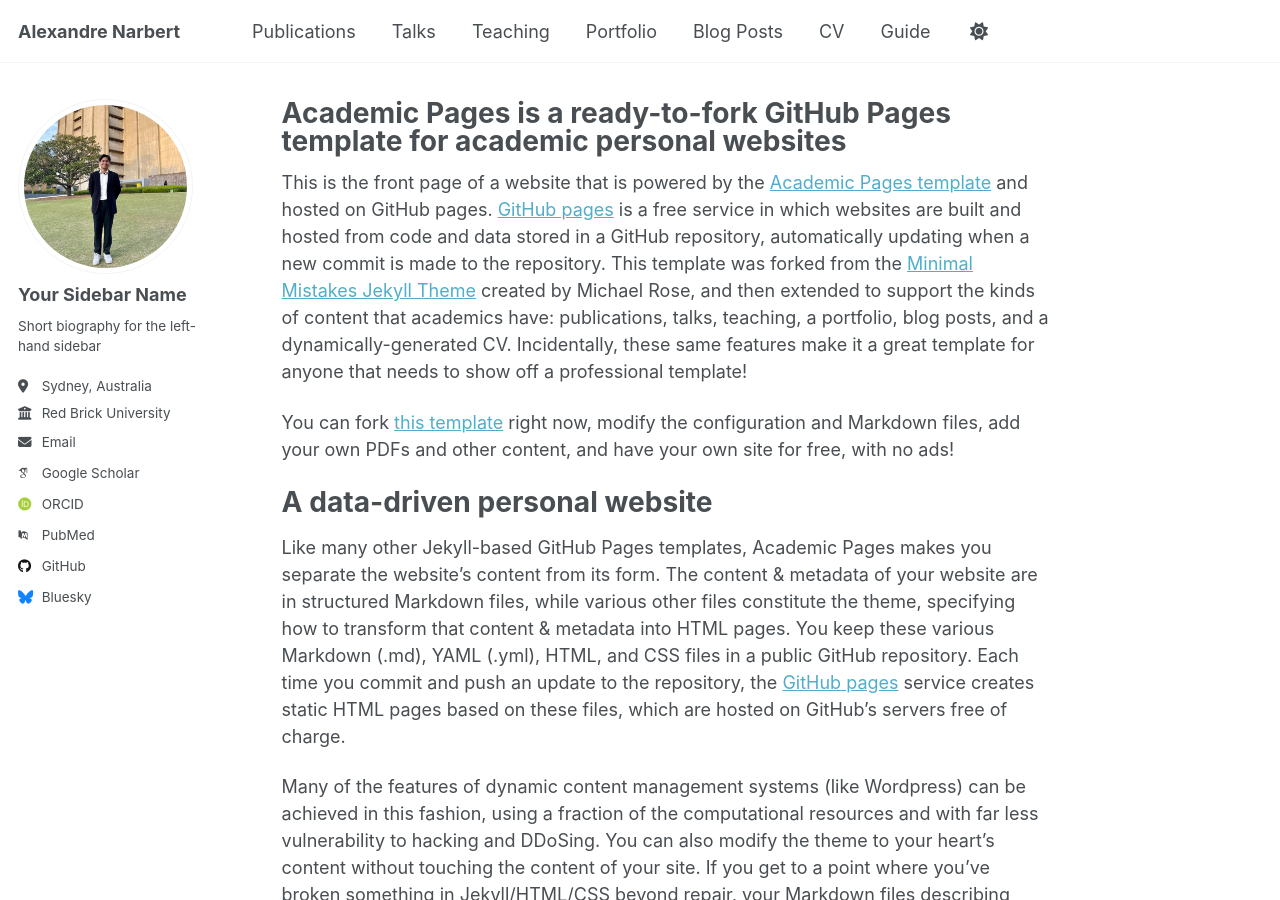
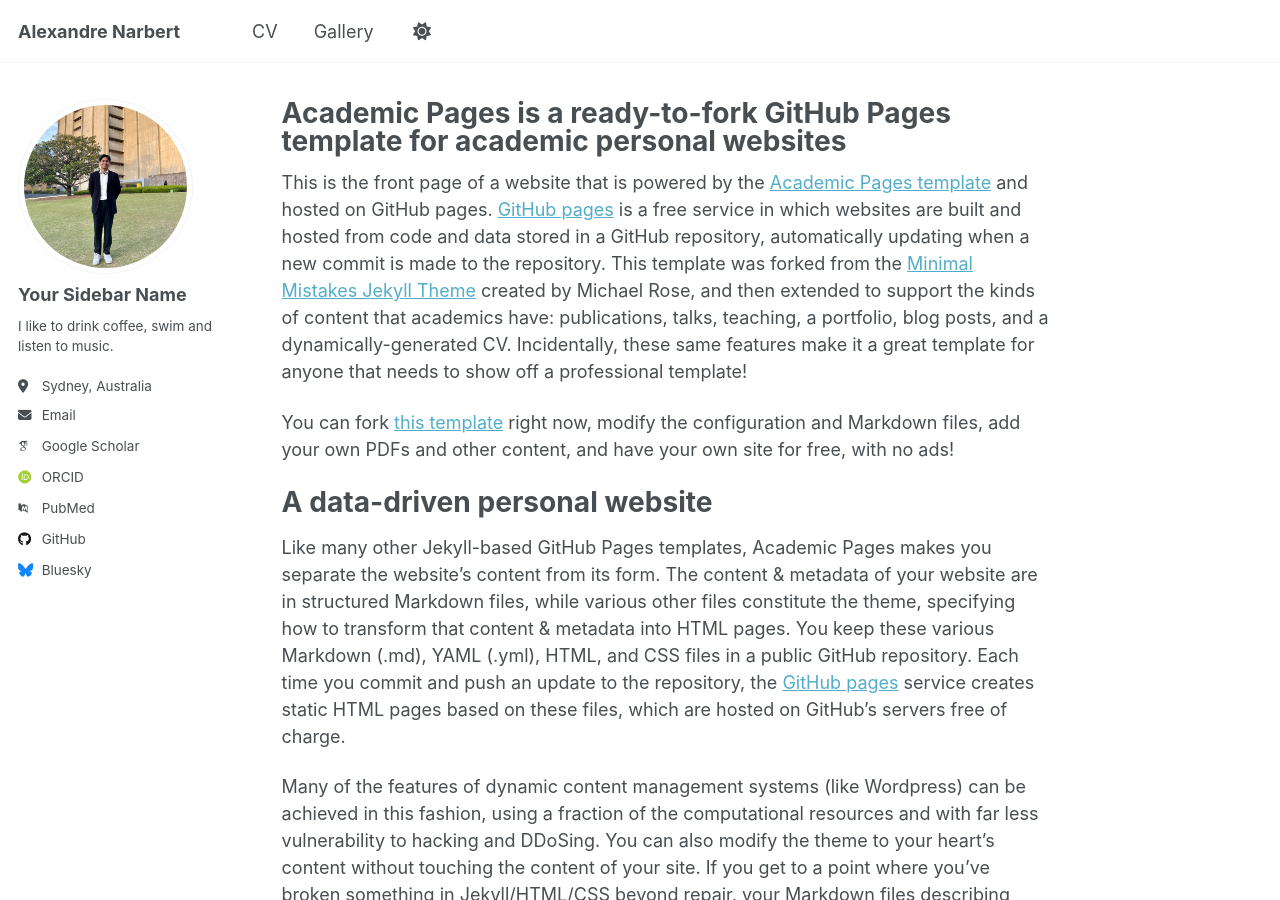
Before and after one commit to alexandrenarbert/alexandren.github.io, a Jekyll site: the page built from _pages/about.md, in a window 1280 px wide and 900 px high. Built offline with Jekyll 4.4.1, drawn with Linux system fonts in a browser that asks for light colours; some web fonts are replaced; a script that is not in the unit is left out.

```diff
--- a/_config.yml
+++ b/_config.yml
@@ -12,7 +12,7 @@ site_theme               : "default" # Currently available options are "default"
 title                    : "Alexandre Narbert"
 title_separator          : "-"
 name                     : &name "Alexandre Narbert"
-description              : &description "I like to drink coffee, swim and listen to music."   # Update this with a general description of your site, this is the default if not overridden by a page
+description              : &description "Alexandre Narbert is a motivated and disciplined young professional with a strong foundation in analytical thinking and leadership. Currently pursuing a Bachelor of Actuarial Studies at the University of New South Wales (UNSW) under the prestigious MARA Young Talent Development Program where he demonstrates a balance of academic excellence, practical experience and community engagement."   # Update this with a general description of your site, this is the default if not overridden by a page
 url                      : https://alexandrenarbert.github.io # The base hostname & protocol for your site e.g. "https://[your GitHub username].github.io",
                                                            # or if you already have some other page hosted on Github then use "https://[your GitHub username].github.io/[Your Repo Name]"
 baseurl                  : "" # the subpath of your site, e.g. "/blog"
@@ -26,9 +26,8 @@ author:
   avatar           : "profile.jpg"
   name             : "Your Sidebar Name"
   pronouns         : # example: "she/her"
-  bio              : "Short biography for the left-hand sidebar"
+  bio              : "I like to drink coffee, swim and listen to music."
   location         : "Sydney, Australia"
-  employer         : "Red Brick University"
   uri              : # URL
   email            : "alexandrenarbertt@gmail.com"
 
@@ -48,7 +47,7 @@ author:
   bitbucket        : # Username - Update with your username on the site
   codepen          : # Username
   dribbble         : # Username
-  github           : "academicpages"
+  github           : "alexandrenarbert"
   kaggle           : # Username
   stackoverflow    : # User number or user number and name (i.e., use "1" or "1/jeff-atwood")
 
--- a/_data/navigation.yml
+++ b/_data/navigation.yml
@@ -8,26 +8,11 @@
 #      Markdown formatted page while the second is generated using JSON.
 
 main:
-  - title: "Publications"
-    url: /publications/
-
-  - title: "Talks"
-    url: /talks/
-
-  - title: "Teaching"
-    url: /teaching/
-
-  - title: "Portfolio"
-    url: /portfolio/
-
-  - title: "Blog Posts"
-    url: /year-archive/
-
   - title: "CV"
     url: /cv/
 
+  - title: "Gallery"
+    url: /gallery/
+
   # - title: "CV"
   #   url: /cv-json/
-
-  - title: "Guide"
-    url: /markdown/
```
Also changed, not shown: _pages/cv.md (+3 -56 lines), _pages/gallery.html (added, +12 -0 lines), assets/images/catholic2026executives.jpg (added), 1 other file.
